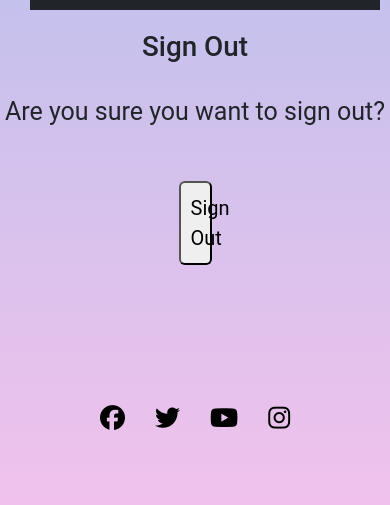
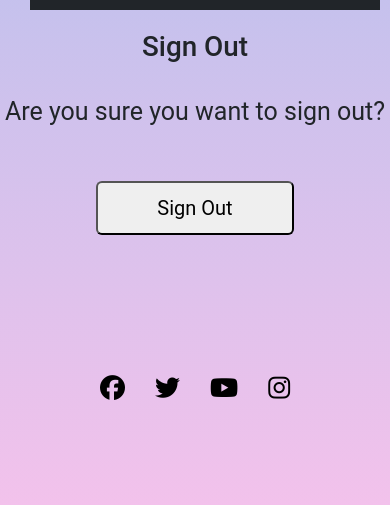
Before and after one commit to Drennan98/TeeTime, a Django app: page /accounts/logout/ in a window 390 px wide. Shown: the part 353-858 px from the top of the page. Run offline with Django 5.2, Linux system fonts and the light colour scheme; a user stored in the database is signed in; some libraries are stand-ins or nearby versions.

Commit message:
Tweak sign out button at 576px

```diff
--- a/static/css/style.css
+++ b/static/css/style.css
@@ -414,4 +414,8 @@ form, .golf-courselist-div, .signin-div, .signup-div {
     .deletepost-button, .editpost-button, .viewpost-button {
         font-size: 0.52em;
     }
+
+    #signout-button {
+        width: 60%;
+    }
 }
```
